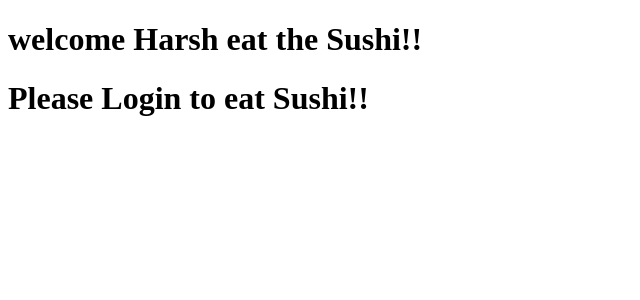
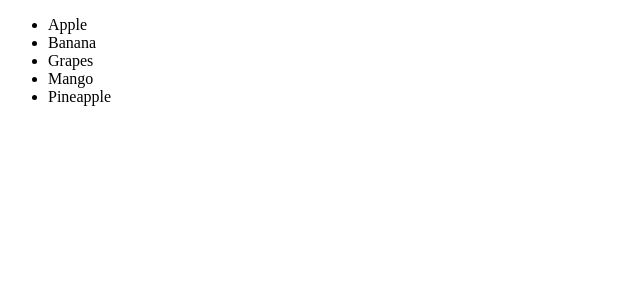
Before and after one commit to Hvk26/ReactApp-Test, a React (Vite) app: page / in a window 1280 px wide. Shown: the top 300 px of the page, without its empty margins (0-640 px from the left). Built offline with nearby package versions, Linux system fonts and the light colour scheme.

Commit message:
render list addition

```diff
--- a/src/App.jsx
+++ b/src/App.jsx
@@ -1,10 +1,9 @@
-import UserGreeting from './UserGreeting.jsx'
+import List from './List.jsx'
 
 function App() {
  return(
     <>
-        <UserGreeting isLoggedIn = {true} username = "Harsh"/>
-        <UserGreeting isLoggedIn = {false} username = "Mohit"/>
+        <List/>
     </>
  );
 }
--- /dev/null
+++ b/src/List.jsx
@@ -0,0 +1,13 @@
+function List(){
+    const fruits = ["Apple", "Banana", "Mango", "Pineapple", "Grapes"]
+
+    fruits.sort();
+
+    const listItems = fruits.map(fruit => <li>{fruit}</li>)
+
+    return(
+        <ul>{listItems}</ul>
+    );
+}
+
+export default List;
```
